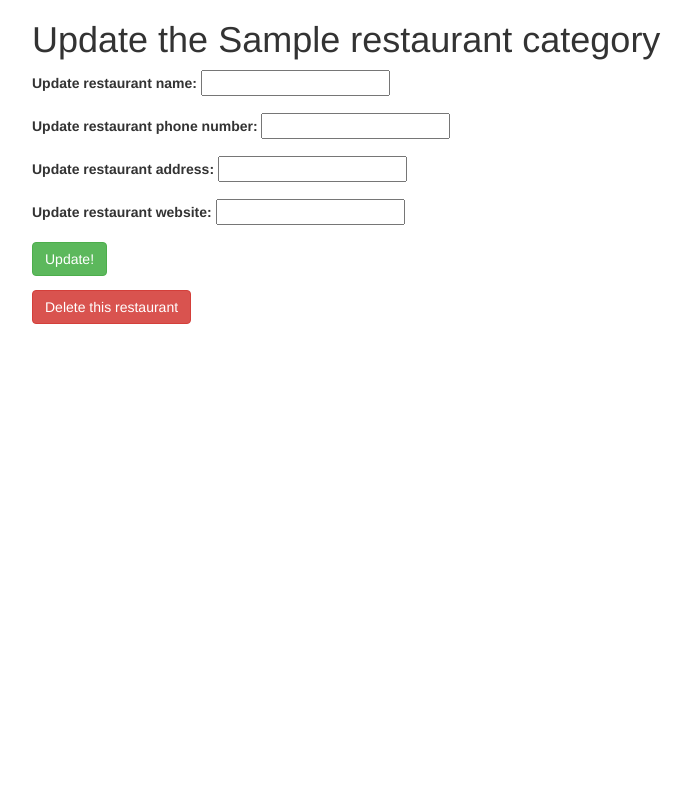
After one commit to imattice/best_restaurant, a PHP site: template views/restaurant_edit.html.twig in a window 1280 px wide. The commit adds this page. Shown: the whole page, without its empty margins (38-729 px from the left). Run offline with PHP 8.4, Linux system fonts and the light colour scheme; the template is opened without the code that fills it: most values are stand-ins (such as "Sample title", 1, 10 or a date in 2020); some libraries are stand-ins or nearby versions.

Commit message:
add routing throughout website.

```diff
--- a/views/index.html.twig
+++ b/views/index.html.twig
@@ -27,6 +27,12 @@
             {% else %}
                 <p>There are no cuisines yet!</p>
             {% endif %}
+
+            <form action='/delete_cuisines' method='post'>
+                <div class="form-group">
+                    <button type='submit' class='btn btn-danger'>Clear all cuisines</button>
+                </div>
+            </form>
         </div>
     </body>
 </html>
--- /dev/null
+++ b/views/restaurant_edit.html.twig
@@ -0,0 +1,41 @@
+<html>
+    <head>
+        <link rel='stylesheet' href='https://maxcdn.bootstrapcdn.com/bootstrap/3.3.5/css/bootstrap.min.css'>
+        <title>Edit this restaurant</title>
+    </head>
+    <body>
+        <div class="container">
+            <h1>Update the {{ restaurants.getRestaurantName }} category </h1>
+
+            <form action="/restaurant/{{ restaurants.getId }}" method="post">
+
+                <input name="_method" type="hidden" value="patch">
+                <input id='cuisine_id' name='cuisine_id' type='hidden' value='{{ restaurants.getCuisineId() }}'>
+                <div class="form-group">
+                    <label for="restaurant_name">Update restaurant name:</label>
+                    <input id="restaurant_name" name="restaurant_name" type="text">
+                </div>
+                <div class="form-group">
+                    <label for="phone">Update restaurant phone number:</label>
+                    <input id="phone" name="phone" type="text">
+                </div>
+                <div class="form-group">
+                    <label for="address">Update restaurant address:</label>
+                    <input id="address" name="address" type="text">
+                </div>
+                <div class="form-group">
+                    <label for="website">Update restaurant website:</label>
+                    <input id="website" name="website" type="text">
+                </div>
+              <button type="submit" class="btn btn-success">Update!</button>
+            </form>
+
+            <form action="/restaurant/{{ restaurants.getId }}" method="post">
+                <input name="_method" type="hidden" value="delete">
+                <!-- needs id to tell the function what to delete.  -->
+                <input id='cuisine_id' name='cuisine_id' type='hidden' value='{{ restaurants.getCuisineId() }}'>
+                <button type="submit" class="btn btn-danger">Delete this restaurant</button>
+            </form>
+        </div>
+    </body>
+</html>
```
Also changed, not shown: app/app.php (+53 -25 lines), views/cuisine_edit.html.twig (added, +27 -0 lines), views/cuisines.html.twig (+8 -2 lines).
